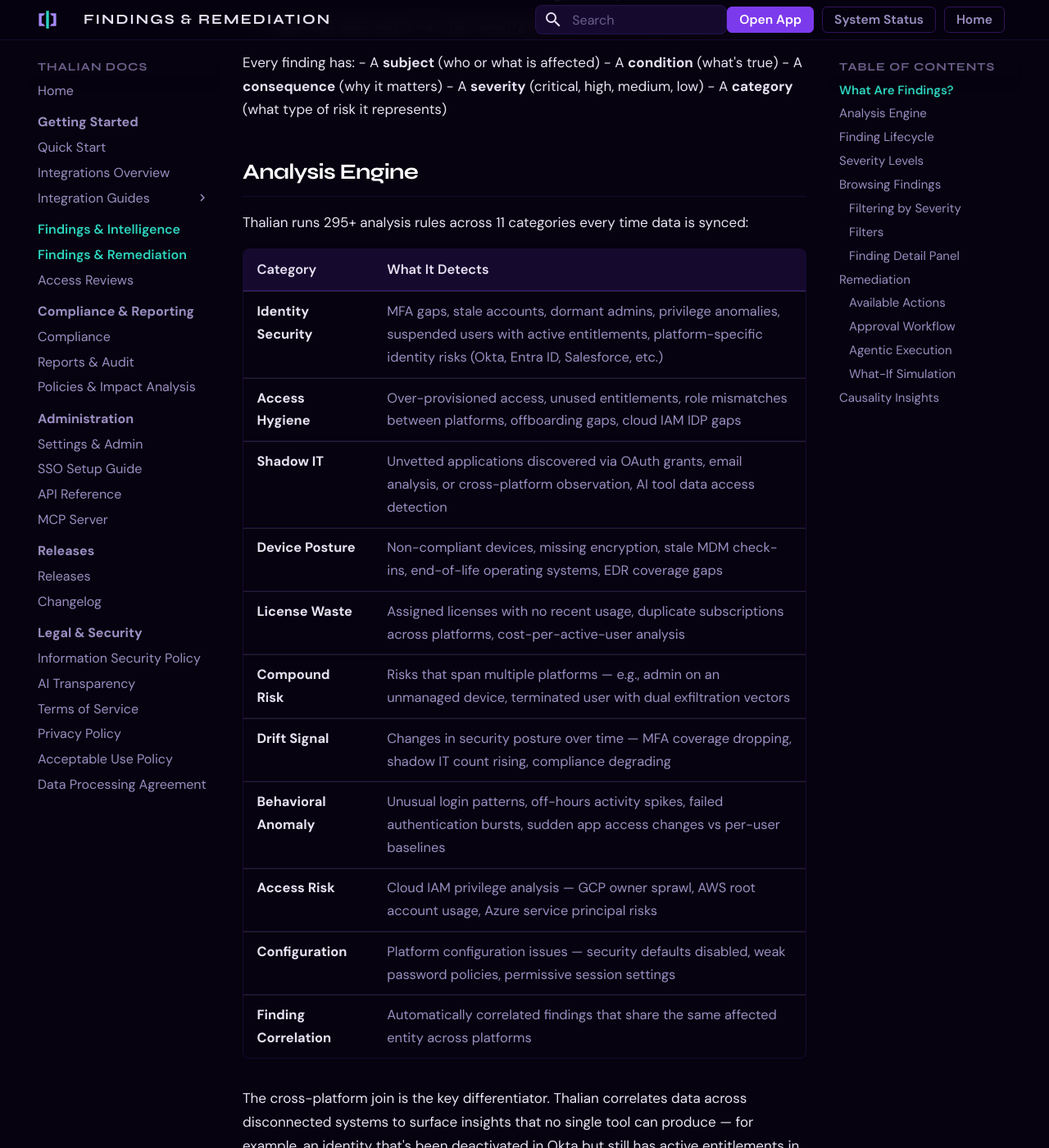
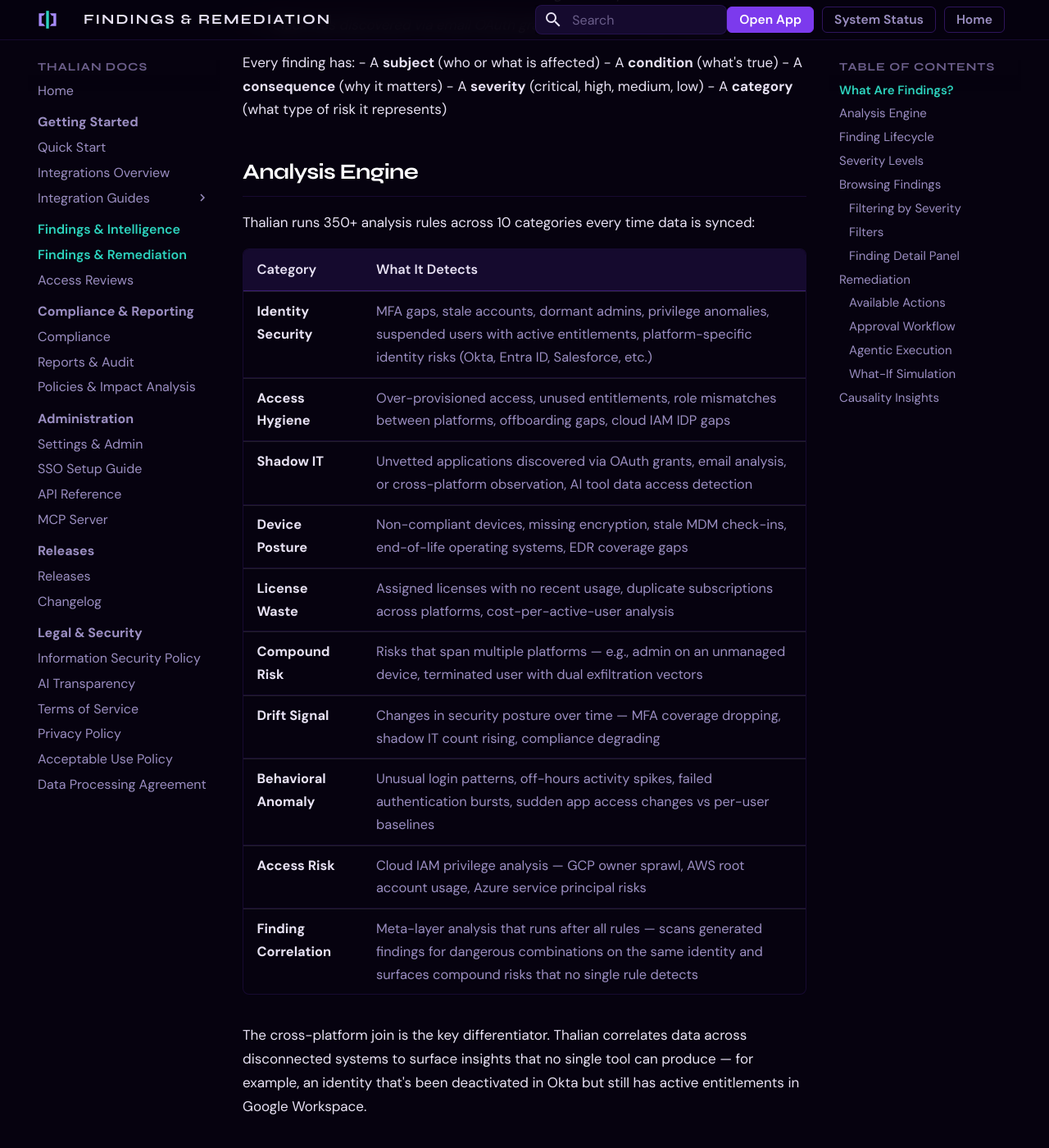
Before and after one commit to tori-mf13/thalian-docs, an MkDocs documentation site: the page built from docs/findings-and-remediation.md, in a window 1280 px wide and 1400 px high, scrolled down 615 px. Shown: the whole window at 82% size. Built offline with MkDocs 1.6.1 and Material for MkDocs 9.7.7, drawn with Linux system fonts in a browser that asks for light colours.

Commit message:
docs: add screenshots and content accuracy fixes
- Add access-reviews screenshots (list view + campaign detail with approve/revoke/exception)
- Add policies screenshots (playbooks list + impact analysis)
- Fix findings-and-remediation: rule count 295+ → 350+, categories 11 → 10, remove Configuration category
- Fix integrations-guide: integration count 31+ → 40+, add Mosyle/Fleet/SimpleMDM/Workspace ONE/Scalefusion/Zoom/Box
- Fix compliance: status labels corrected to Passing/Failing/Attention/Not Monitored
- Fix access-reviews: add bulk decisions section
- Fix settings-and-admin + sso-setup: add settings screenshots

Co-Authored-By: Claude Sonnet 4.6 <noreply@anthropic.com>

```diff
--- a/docs/findings-and-remediation.md
+++ b/docs/findings-and-remediation.md
@@ -21,7 +21,7 @@ Every finding has:
 
 ## Analysis Engine
 
-Thalian runs 295+ analysis rules across 11 categories every time data is synced:
+Thalian runs 350+ analysis rules across 10 categories every time data is synced:
 
 | Category | What It Detects |
 |---|---|
@@ -34,8 +34,7 @@ Thalian runs 295+ analysis rules across 11 categories every time data is synced:
 | **Drift Signal** | Changes in security posture over time — MFA coverage dropping, shadow IT count rising, compliance degrading |
 | **Behavioral Anomaly** | Unusual login patterns, off-hours activity spikes, failed authentication bursts, sudden app access changes vs per-user baselines |
 | **Access Risk** | Cloud IAM privilege analysis — GCP owner sprawl, AWS root account usage, Azure service principal risks |
-| **Configuration** | Platform configuration issues — security defaults disabled, weak password policies, permissive session settings |
-| **Finding Correlation** | Automatically correlated findings that share the same affected entity across platforms |
+| **Finding Correlation** | Meta-layer analysis that runs after all rules — scans generated findings for dangerous combinations on the same identity and surfaces compound risks that no single rule detects |
 
 The cross-platform join is the key differentiator. Thalian correlates data across disconnected systems to surface insights that no single tool can produce — for example, an identity that's been deactivated in Okta but still has active entitlements in Google Workspace.
 
```
Also changed, not shown: docs/access-reviews.md (+8 -0 lines), docs/compliance.md (+1 -1 lines), docs/integrations-guide.md (+14 -2 lines), docs/policies-and-planning.md (+4 -0 lines), docs/assets/screenshots/access-reviews/access-reviews-campaign-detail.png (added), docs/assets/screenshots/access-reviews/access-reviews-list.png (added), docs/assets/screenshots/policies/policies-list.png (added), docs/assets/screenshots/policies/policies-planning.png (added), 2 other files.
